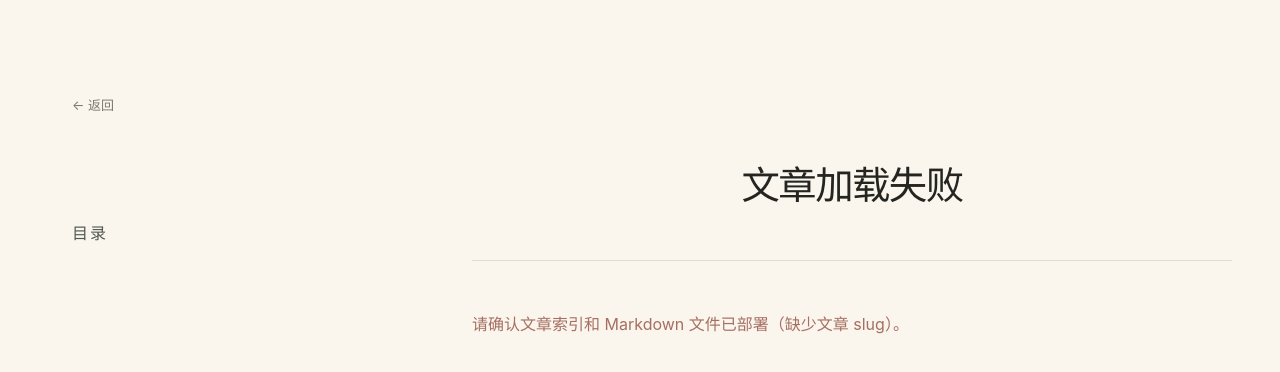
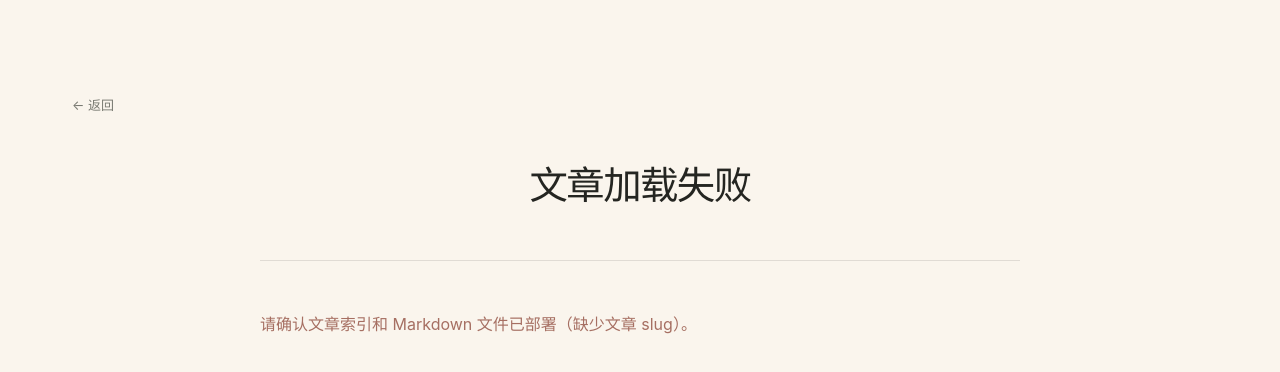
Before and after one commit to KevinBarrus/myweb, a plain HTML site: page article.html in a window 1280 px wide. Shown: the part 74-446 px from the top of the page. Drawn offline with nearby package versions, Linux system fonts and the light colour scheme.

Commit message:
feat: 区分有无目录的文章布局
- 自动识别文章目录并维护布局状态
- 无目录文章取消侧栏预留并居中展示
- 保持有目录文章与返回入口位置不变
- 更新资源指纹并补充状态回归检查

```diff
--- a/article.html
+++ b/article.html
@@ -5,7 +5,7 @@
     <meta name="viewport" content="width=device-width, initial-scale=1.0" />
     <meta name="theme-color" content="#faf5ed" />
     <title>文章 — Kevin864</title>
-    <link rel="stylesheet" href="./styles.css?v=a68529c6" />
+    <link rel="stylesheet" href="./styles.css?v=1c3fe369" />
     <link rel="stylesheet" href="https://cdn.jsdelivr.net/npm/katex@0.16.22/dist/katex.min.css" />
   </head>
   <body data-page="article">
@@ -16,7 +16,7 @@
     </header>
     <main class="article-page shell">
       <a class="article-back" href="./index.html" data-i18n="back" data-localized-link>← 返回</a>
-      <div class="article-layout">
+      <div class="article-layout" data-toc="pending">
         <aside class="article-toc" id="article-toc" aria-label="文章目录" data-i18n-aria-label="articleToc">
           <p class="toc-title" data-i18n="tableOfContents">目录</p>
           <nav id="toc-list"></nav>
@@ -42,6 +42,6 @@
     <script src="https://cdn.jsdelivr.net/npm/prismjs@1.29.0/plugins/autoloader/prism-autoloader.min.js"></script>
     <script src="https://cdn.jsdelivr.net/npm/katex@0.16.22/dist/katex.min.js"></script>
     <script src="https://cdn.jsdelivr.net/npm/katex@0.16.22/dist/contrib/auto-render.min.js"></script>
-    <script src="./article.js?v=adc99565"></script>
+    <script src="./article.js?v=209d7c92"></script>
   </body>
 </html>
--- a/article.js
+++ b/article.js
@@ -5,6 +5,7 @@ const updatedElement = document.querySelector("#article-updated");
 const contentElement = document.querySelector("#article-content");
 const tocElement = document.querySelector("#toc-list");
 const tocContainer = document.querySelector("#article-toc");
+const articleLayout = document.querySelector(".article-layout");
 const slug = new URLSearchParams(window.location.search).get("slug");
 const languageAliases = {
   "c++": "cpp",
@@ -59,12 +60,18 @@ function showError(error) {
   errorElement.className = "article-error";
   errorElement.textContent = message;
   contentElement.append(errorElement);
+  setTocState(false);
+}
+
+function setTocState(hasToc) {
+  tocContainer.hidden = !hasToc;
+  articleLayout.dataset.toc = hasToc ? "present" : "absent";
 }
 
 function addHeadingIdsAndToc() {
   tocElement.replaceChildren();
   const headings = contentElement.querySelectorAll("h2, h3, h4");
-  tocContainer.hidden = !headings.length;
+  setTocState(Boolean(headings.length));
   if (!headings.length) {
     return;
   }
--- a/styles.css
+++ b/styles.css
@@ -104,6 +104,9 @@ h2 { margin-bottom: 0; font-size: clamp(27px, 3vw, 38px); letter-spacing: -.045e
 .article-page { width: min(1360px, calc(100% - 96px)); margin-right: 24px; margin-left: 72px; }
 .article-layout { display: grid; grid-template-columns: 230px minmax(0, 760px); justify-content: start; gap: 276px; }
 .article-layout > article { grid-column: 2; min-width: 0; }
+.article-layout[data-toc="pending"] { visibility: hidden; }
+.article-layout[data-toc="absent"] { display: block; width: calc(100vw - 144px); }
+.article-layout[data-toc="absent"] > article { width: min(760px, 100%); margin: 0 auto; }
 .article-toc { position: sticky; top: 32px; align-self: start; max-height: calc(100vh - 64px); overflow-y: auto; overscroll-behavior-y: contain; padding-top: 58px; scrollbar-width: none; }
 .article-toc::-webkit-scrollbar { display: none; }
 .toc-title { margin-bottom: 14px; color: #4f584f; font-size: 16px; font-weight: 700; letter-spacing: .12em; }
@@ -144,6 +147,7 @@ h2 { margin-bottom: 0; font-size: clamp(27px, 3vw, 38px); letter-spacing: -.045e
   .tag-page { padding: 56px 0 82px; }
   .article-back { margin-bottom: 34px; }
   .article-layout { display: block; }
+  .article-layout[data-toc="absent"] { width: 100%; }
   .article-toc { position: static; max-height: none; padding: 0 0 26px; }
   .article-toc[hidden] { display: none; }
   .article-content { padding-top: 34px; font-size: 15px; }
```
Also changed, not shown: index.html (+1 -1 lines), tag.html (+1 -1 lines), tests/article-media-paths.test.js (+7 -1 lines).
